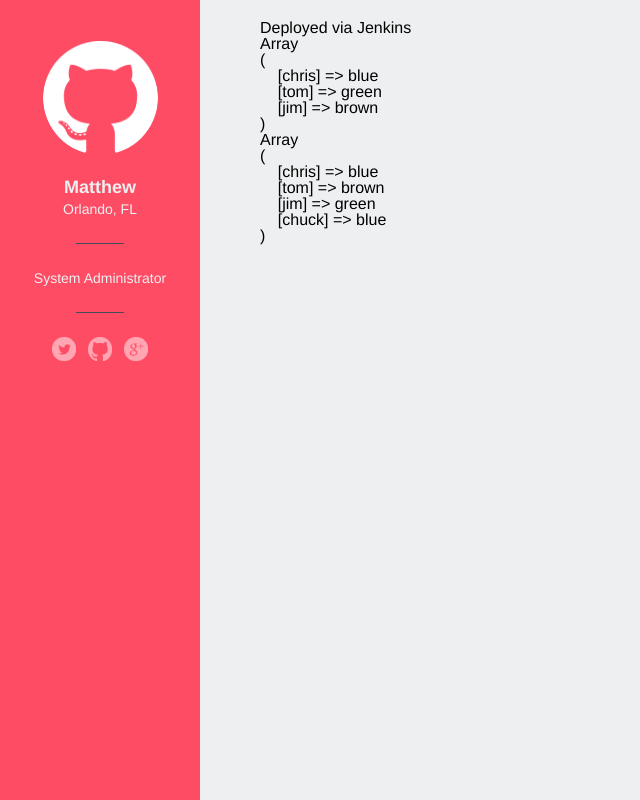
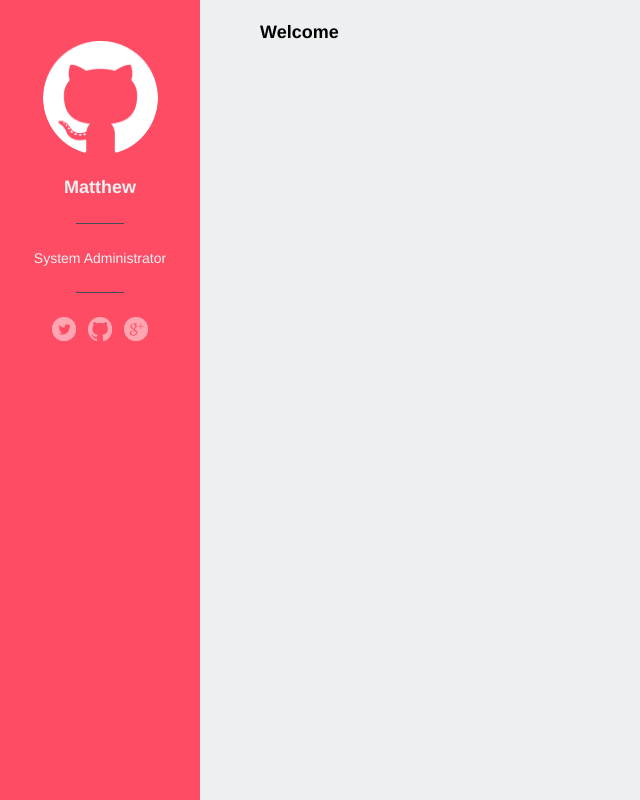
Before and after one commit to mattmoulds/php, a PHP site: page / in a window 1280 px wide. Shown: the whole page, without its empty margins (0-640 px from the left). Run offline with PHP 8.4, Linux system fonts and the light colour scheme.

Commit message:
Changed index.php around slightly

```diff
--- a/index.php
+++ b/index.php
@@ -1,18 +1,10 @@
 <?php
-
-define("YEAR",2015);
-define("JOB_TITLE","Teacher");
-define("MAX_BADGES",15000);
 define("USE_FULL_NAME",FALSE);
-define("MAX_BADGES", 20);
-
 $firstName = "Matthew";
 $lastName = "Moulds";
-$location = "Orlando, FL";
 $role = "System Administrator";
 
 if( USE_FULL_NAME == TRUE ) {
-  // run this code if USE_FULL_NAME is true
   $name = $firstName . ' ' . $lastName;
 } else {
   $name = $firstName;
@@ -27,7 +19,6 @@ if($role == "System Administrator"){
 }
 
 $socialIcons = array("twitter", "github", "google");
-
 ?>
 
 <!DOCTYPE html>
@@ -44,7 +35,6 @@ $socialIcons = array("twitter", "github", "google");
         <img src="img/git.png" alt="<?php echo $name ?>">
       </div>
       <h1><?php echo $name ?></h1>
-      <p><?php echo $location ?></p>
       <hr />
       <p><?php echo $info; ?></p>
       <hr />
@@ -60,21 +50,8 @@ $socialIcons = array("twitter", "github", "google");
     </section>
     <section class="main">
       <pre><?php
-          //echo YEAR;
-          //echo JOB_TITLE;
 
-          echo "Deployed via Jenkins";
-          echo "\n";
-
-          $eye_colors = array(
-              'chris' =>'blue',
-              'tom' =>'green',
-              'jim' =>'brown');
-          print_r($eye_colors);
-          $eye_colors['jim'] = 'green';
-          $eye_colors['tom'] = 'brown';
-          $eye_colors['chuck'] = 'blue';
-          print_r($eye_colors);
+          echo "<h1>Welcome</h1>";
 
         ?></pre>
     </section>
```
